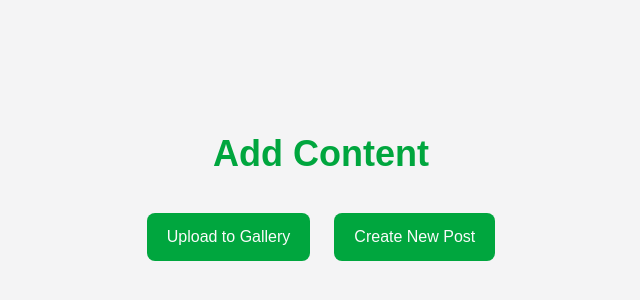
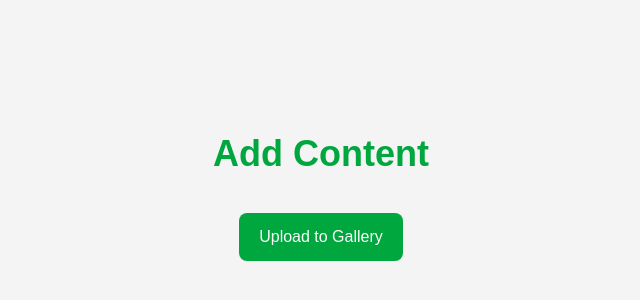
Before and after one commit to amariwyking/amariwyking, a Next.js app: page /admin in a window 1280 px wide. Shown: the part 206-506 px from the top of the page, without its empty margins (319-959 px from the left). Built offline with nearby package versions, Linux system fonts and the light colour scheme; a web font is replaced by a local one; what @civic/auth would draw is missing.

Commit message:
Remove blog post upload button which currently leads to nowhere.

```diff
--- a/src/app/admin/page.tsx
+++ b/src/app/admin/page.tsx
@@ -9,9 +9,6 @@ export default function Admin() {
                     <Link href="/gallery/upload" className="rounded-lg bg-green-600 px-5 py-3 text-base font-medium text-zinc-50 hover:scale-105 transition-all duration-200">
                         Upload to Gallery
                     </Link>
-                    <Link href="/admin/blog/new" className="rounded-lg bg-green-600 px-5 py-3 text-base font-medium text-zinc-50 hover:scale-105 transition-all duration-200">
-                        Create New Post
-                    </Link>
                 </div>
             </div>
         </section>
```
